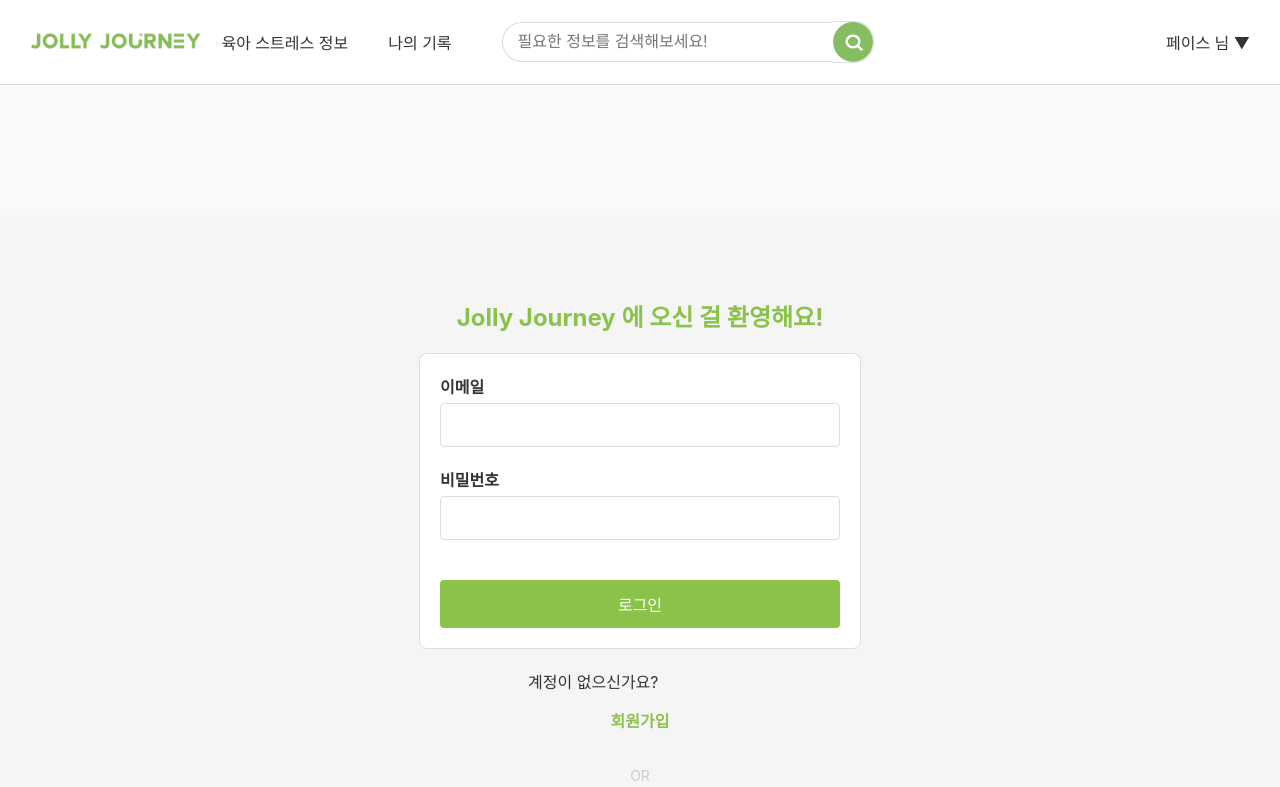
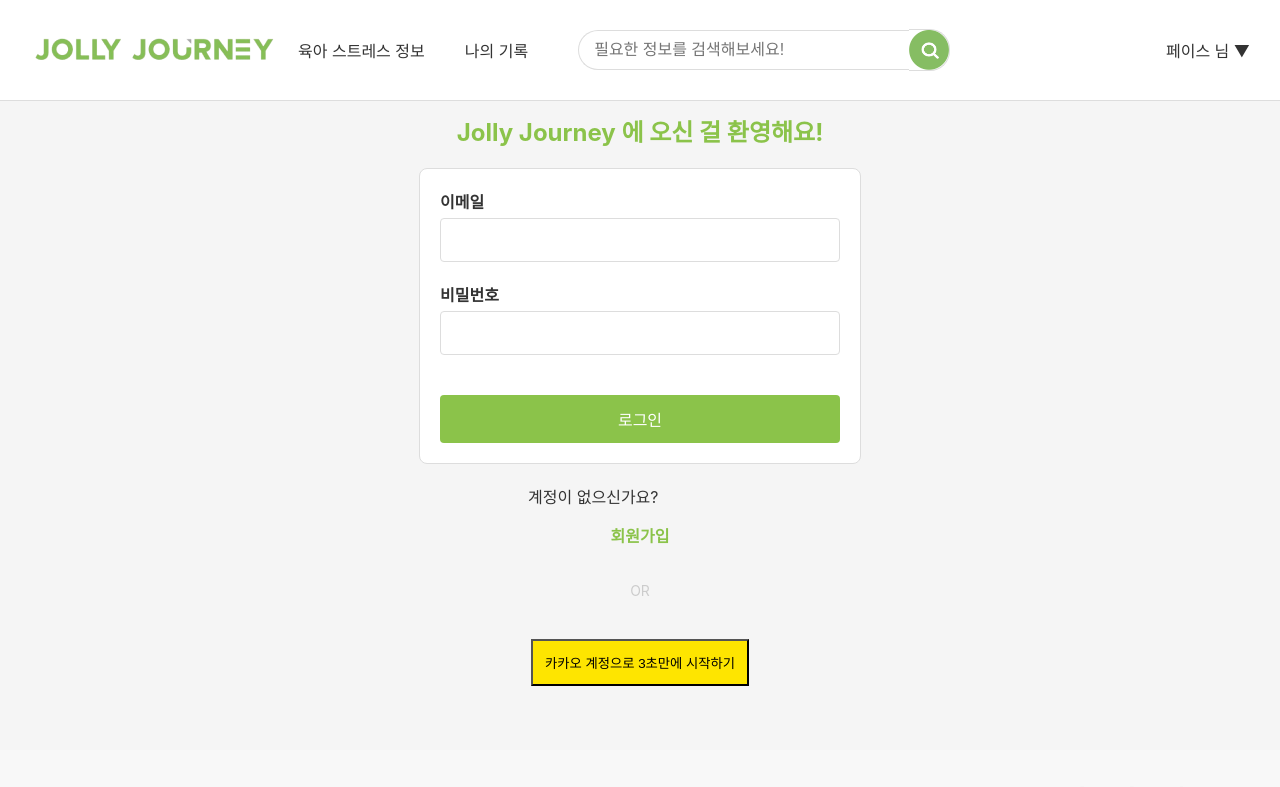
Before and after one commit to Likelion-YeungNam-Univ/12th-JollyJourney-FE, a React (Create React App) app: page /signin in a window 1280 px wide. Shown: the top 787 px of the page. Built offline with nearby package versions, Linux system fonts and the light colour scheme.

Commit message:
fix: 네브바 중첩 오류 해결

```diff
--- a/src/components/signin/SignIn.css
+++ b/src/components/signin/SignIn.css
@@ -13,7 +13,7 @@ html, body {
     justify-content: center;
     align-items: center;
     height: calc(100% - 80px);
-    margin-top: 150px;
+    margin-top: 30px;
     padding: 20px;
     box-sizing: border-box;
     background-color: #f5f5f5;
--- a/src/components/signin/SignIn.js
+++ b/src/components/signin/SignIn.js
@@ -1,5 +1,5 @@
 import React, { useState } from 'react';
-import Header from '../common/Navbar';
+
 
 import './SignIn.css';
 
@@ -20,7 +20,7 @@ const SignIn = () => {
 
   return (
     <>
-      <Header />
+
       <div className="signin-container">
         <h2 className="welcome-message">Jolly Journey 에 오신 걸 환영해요!</h2>
         <form className="signin-form" onSubmit={handleSubmit}>
--- a/src/components/signup/SignupPage.js
+++ b/src/components/signup/SignupPage.js
@@ -1,6 +1,6 @@
 import React, { useState } from 'react';
 import './SignupPage.css';
-import Navbar from '../common/Navbar'; // Header 대신 Navbar를 불러오도록 경로 수정
+
 
 const SignupPage = () => {
   const [errors, setErrors] = useState({});
@@ -64,7 +64,7 @@ const SignupPage = () => {
 
   return (
     <div>
-      <Navbar /> {/* Header 대신 Navbar를 사용 */}
+
       <div className="signup-container">
         <form className="signup-form" onSubmit={validate}>
           <h2>회원가입</h2>
```
